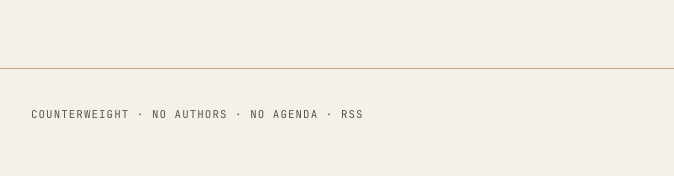
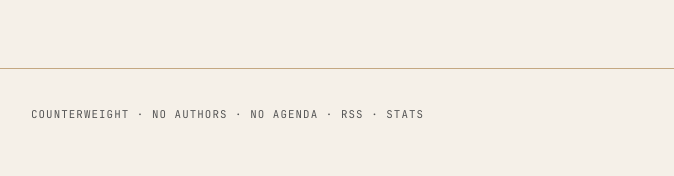
Before and after one commit to counterweight-press/counterweight-press.github.io, a Jekyll site: the page built from about.md, in a window 1280 px wide. Shown: the part 1333-1509 px from the top of the page, without its empty margins (283-957 px from the left). Built offline with Jekyll 4.4.1, drawn with Linux system fonts in a browser that asks for light colours.

Commit message:
Removed commenting system

```diff
--- a/_config.yml
+++ b/_config.yml
@@ -40,7 +40,7 @@
 # Analytics (GoatCounter — privacy-friendly, no cookies)
 # Sign up at https://goatcounter.com and set your site code below.
 # Leave blank to disable. Dashboard will be public at [code].goatcounter.com
-goatcounter: ""  # e.g. "counterweight"
+goatcounter: "counterweight"
 
 # Plugins (GitHub Pages supported)
 plugins:
--- a/_layouts/article.html
+++ b/_layouts/article.html
@@ -39,5 +39,3 @@
   {{ page.colophon }}
 </div>
 {% endif %}
-
-{% include comments.html %}
```
Also changed, not shown: CONTRIBUTING.md (+0 -4 lines), README.md.
